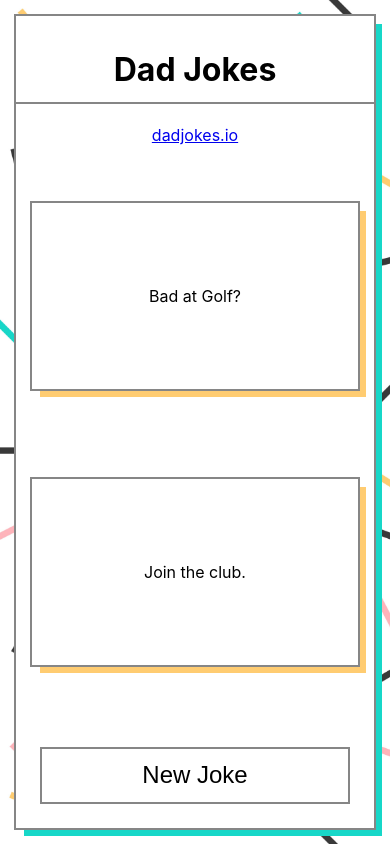
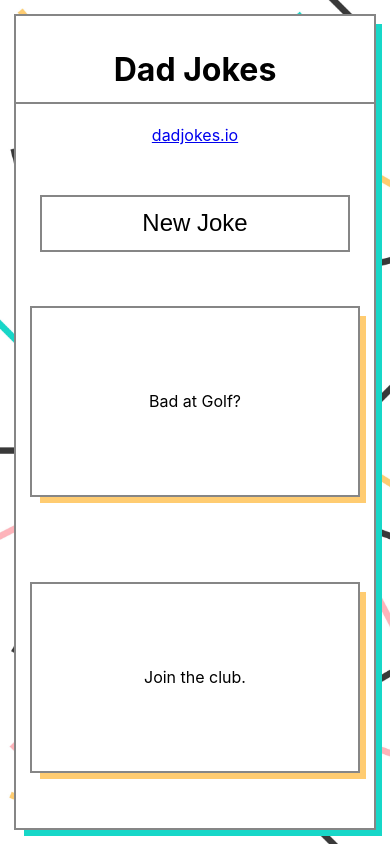
Before and after one commit to beemanbp03/dad-jokes, a React (Create React App) app: page / in a window 390 px wide. Built offline with nearby package versions, Linux system fonts and the light colour scheme.

Commit message:
further tweaking to make the button component stay inside the card component when in mobile view

```diff
--- a/src/components/UI/Button.css
+++ b/src/components/UI/Button.css
@@ -1,6 +1,7 @@
 button {
-    border: 2px solid rgb(134, 134, 134);;
+    border: 2px solid rgb(134, 134, 134);
     background-color: white;
+    color: black;
     width: 100%;
     line-height: 18px;
     font-size: 24px;
--- a/src/components/UI/Card.js
+++ b/src/components/UI/Card.js
@@ -46,8 +46,8 @@ const Card = (props) => {
         <div className={classes}>
             <h1>Dad Jokes</h1>
             <a href="https://rapidapi.com/KegenGuyll/api/dad-jokes/details">dadjokes.io</a>
-            <Joke joke={joke}></Joke>
-            <Button onClick={newJokeHandler}></Button>
+            <Button onClick={newJokeHandler} />
+            <Joke joke={joke} />
         </div>
     )
 }
```
